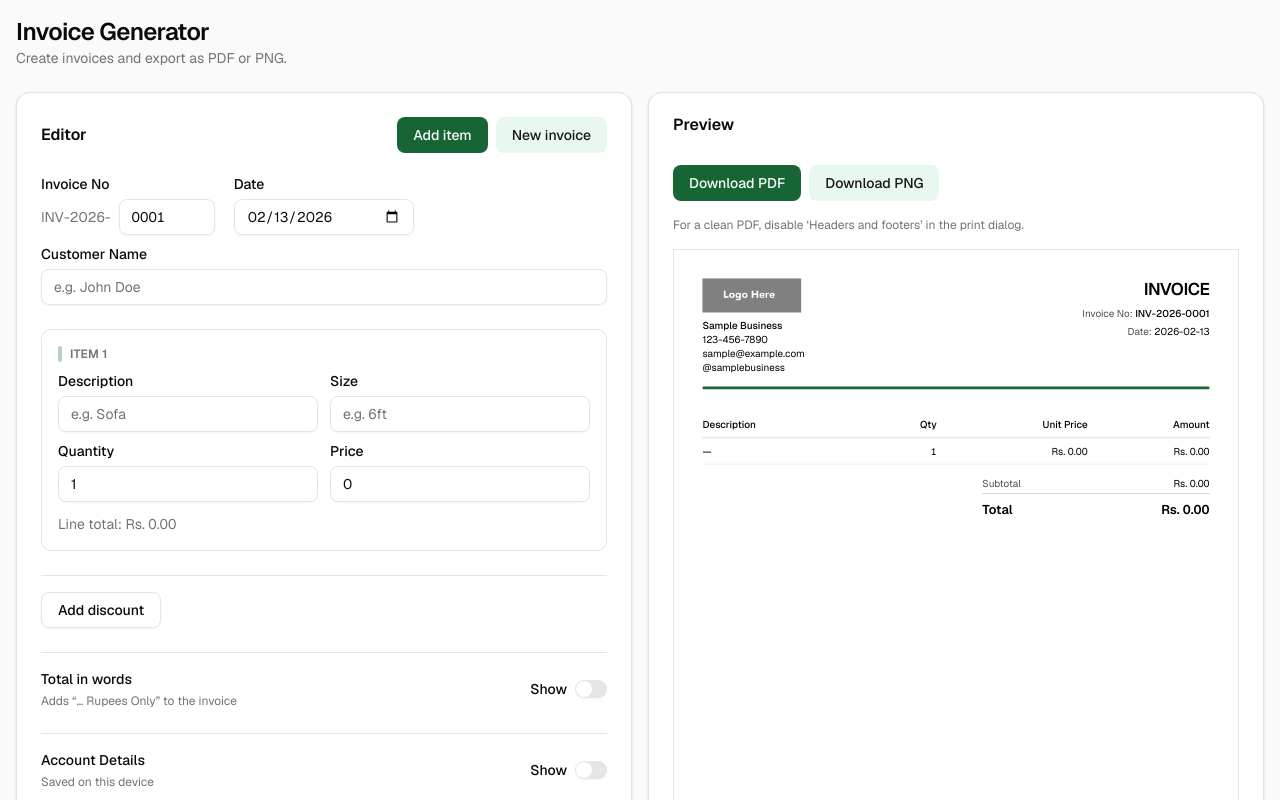
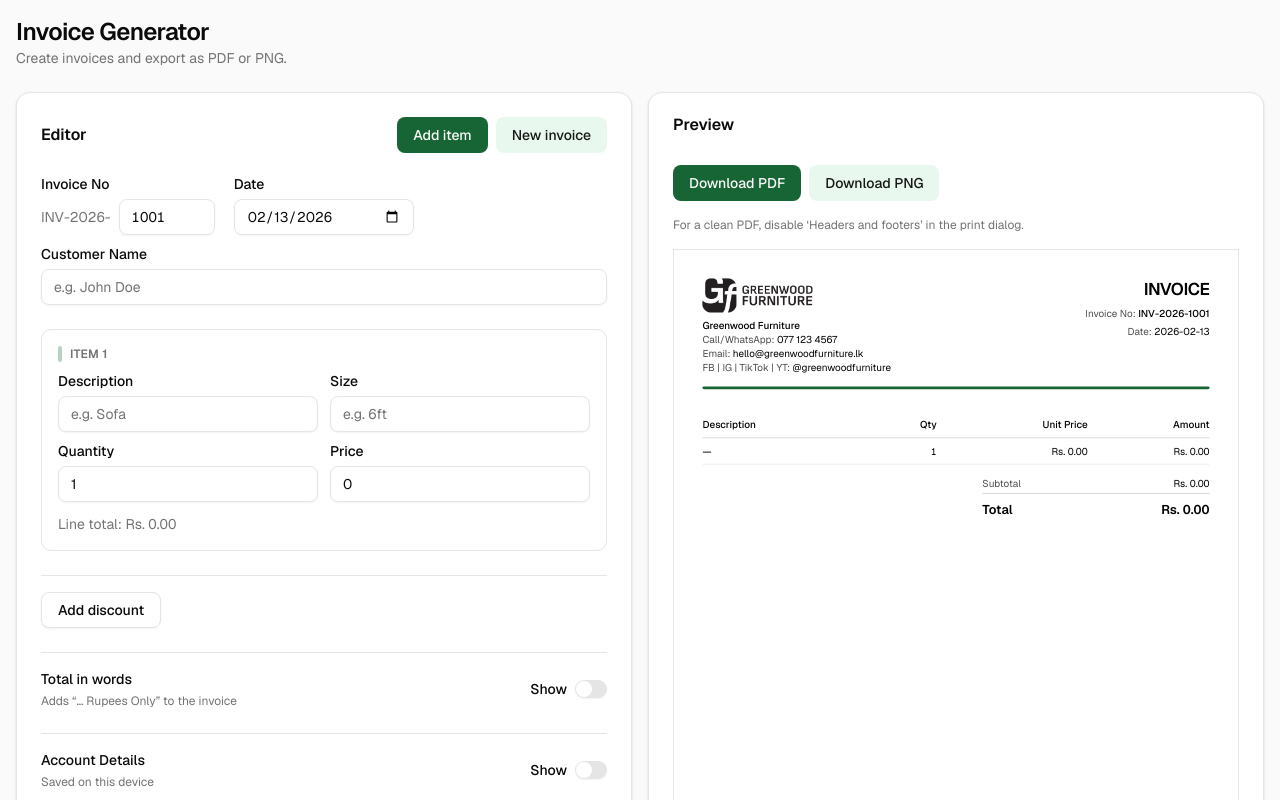
Before and after one commit to ChaminduD/invoice-generator, a Next.js app: page / in a window 1280 px wide. Shown: the top 800 px of the page. Built offline with nearby package versions, Linux system fonts and the light colour scheme.

Commit message:
Add Greenwood demo branding (logo, contact details, invoice header labels)

```diff
--- a/src/app/page.tsx
+++ b/src/app/page.tsx
@@ -89,7 +89,7 @@ export default function Home() {
         branch: "",
       },
       business: BUSINESS,
-      invoiceNumber: `INV-${new Date().getFullYear()}-0001`,
+      invoiceNumber: `INV-${new Date().getFullYear()}-1001`,
       customerName: "",
       showTotalInWords: false,
     };
--- a/src/components/InvoicePaper.tsx
+++ b/src/components/InvoicePaper.tsx
@@ -18,12 +18,24 @@ export function InvoicePaper({ invoice }: { invoice: Invoice }) {
             className="h-12 w-auto object-contain"
           />
 
-          {/* Minimal contact (recommended) */}
+          {/* Contact info */}
           <div className="text-sm leading-5">
             <div className="font-medium">{invoice.business.name}</div>
-            <div>{invoice.business.phone}</div>
-            {invoice.business.email ? <div>{invoice.business.email}</div> : null}
-            {invoice.business.social ? <div>{invoice.business.social}</div> : null}
+            <div>
+              <span className="text-black/70">Call/WhatsApp: </span>
+              <span>{invoice.business.phone}</span>
+            </div>
+
+            {invoice.business.email ?
+              <div>
+                <span className="text-black/70">Email: </span>
+                <span>{invoice.business.email}</span>
+              </div> : null}
+            {invoice.business.social ?
+              <div>
+                <span className="text-black/70">FB | IG | TikTok | YT: </span>
+                <span>{invoice.business.social}</span>
+              </div> : null}
           </div>
         </div>
 
@@ -137,7 +149,7 @@ export function InvoicePaper({ invoice }: { invoice: Invoice }) {
       {/* Footer */}
       <div className="mt-auto pt-8 text-xs text-black/60">
         <div className="border-t border-black/10 pt-3 text-center">
-          Thank you for your order!
+          Thank you for choosing Greenwood Furniture!
         </div>
       </div>
     </div>
--- a/src/config/business.ts
+++ b/src/config/business.ts
@@ -1,8 +1,8 @@
 import type { BusinessProfile } from "@/lib/invoice";
 
 export const BUSINESS: BusinessProfile = {
-  name: "Sample Business",
-  phone: "123-456-7890",
-  email: "sample@example.com",
-  social: "@samplebusiness",
+  name: "Greenwood Furniture",
+  phone: "077 123 4567",
+  email: "hello@greenwoodfurniture.lk",
+  social: "@greenwoodfurniture",
 };
```
Also changed, not shown: public/logo.png.
